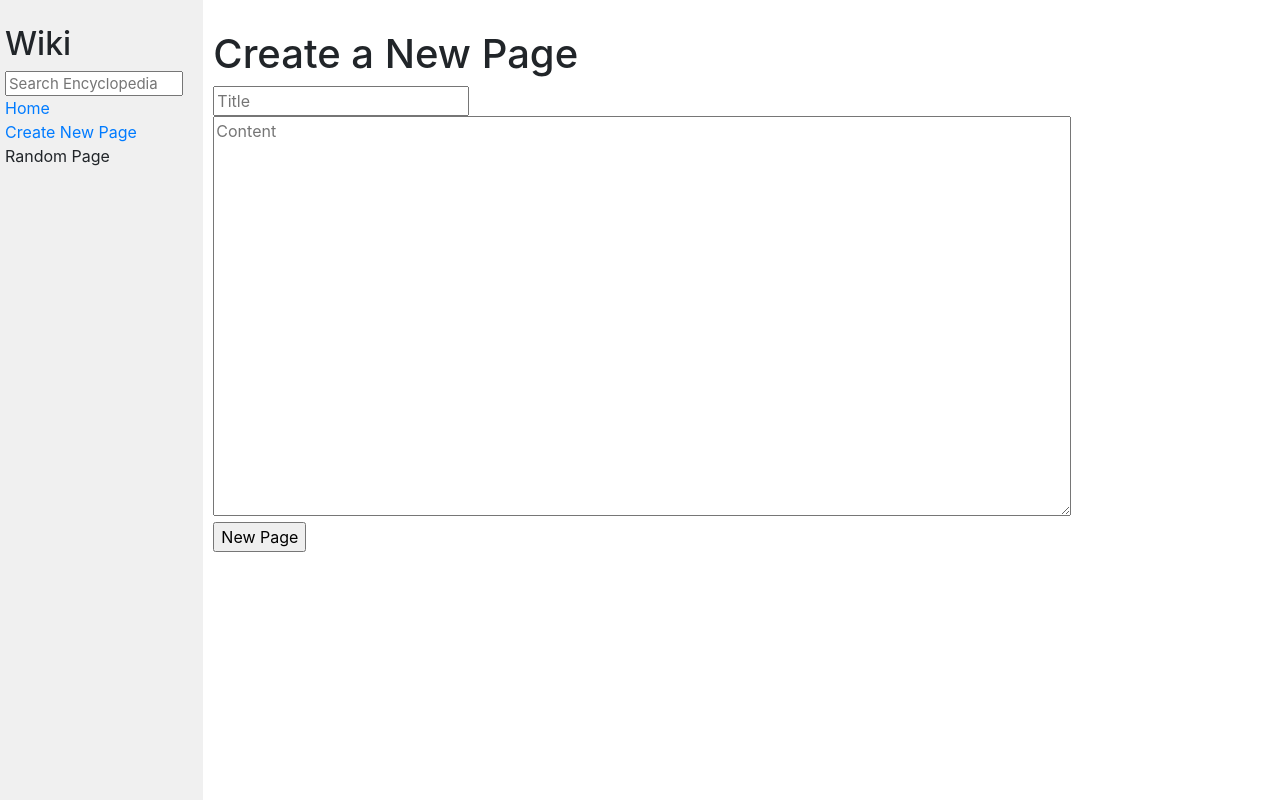
After one commit to stefanartt/wiki-project, a Django app: page /new/ in a window 1280 px wide. The commit adds this page. Run offline with Django 3.2, Linux system fonts and the light colour scheme; some libraries are stand-ins or nearby versions.

Commit message:
add create page

```diff
--- a/encyclopedia/static/encyclopedia/styles.css
+++ b/encyclopedia/static/encyclopedia/styles.css
@@ -13,7 +13,7 @@ h1 {
 }
 
 textarea {
-    height: 90vh;
+    height: 50vh;
     width: 80%;
 }
 
--- a/encyclopedia/templates/encyclopedia/layout.html
+++ b/encyclopedia/templates/encyclopedia/layout.html
@@ -20,7 +20,7 @@
                     <a href="{% url 'index' %}">Home</a>
                 </div>
                 <div>
-                    Create New Page
+                    <a href="{% url 'new_page' %}">Create New Page</a>
                 </div>
                 <div>
                     Random Page
--- /dev/null
+++ b/encyclopedia/templates/encyclopedia/new.html
@@ -0,0 +1,19 @@
+{% extends "encyclopedia/layout.html" %}
+
+{% block title %}
+    Encyclopedia
+{% endblock %}
+
+{% block body %}
+    <h1>Create a New Page</h1>
+
+    <form action="{% url 'new_page' %}" method="POST">
+        {% csrf_token %}
+        <input type="text" name="title" placeholder="Title">
+        </br>
+        <textarea style="height: 50vh;
+        width: 80%;" name="content" placeholder="Content"></textarea>
+        </br>
+        <input type="submit" value="New Page">
+    </form>
+{% endblock %}
--- a/encyclopedia/urls.py
+++ b/encyclopedia/urls.py
@@ -5,5 +5,6 @@ from . import views
 urlpatterns = [
     path("", views.index, name="index"),
     path("wiki/<str:title>", views.entry, name="entry"),
-    path("search/", views.search, name="search")
+    path("search/", views.search, name="search"),
+    path("new/", views.new_page, name="new_page")
 ]
--- a/encyclopedia/views.py
+++ b/encyclopedia/views.py
@@ -44,3 +44,22 @@ def search(request):
                 "recommendation": recommendation,
                 "search_results": entry_search
             })
+
+def new_page(request):
+    if request.method == "GET":
+        return render(request, "encyclopedia/new.html")
+    else:
+        title = request.POST['title']
+        content = request.POST['content']
+        titleExists = util.get_entry(title)
+        if titleExists is not None:
+            return render(request, "encyclopedia/error.html", {
+                "message": "This entry already exists"
+            })
+        else:
+            util.save_entry(title, content)
+            html_content = conver_md_to_html(title)
+            return render(request, "encyclopedia/entry.html", {
+                "title": title,
+                "content": html_content
+            })
```
Also changed, not shown: entries/Dick.md (added, +5 -0 lines), entries/Dinosaurs.md (added, +1 -0 lines).
